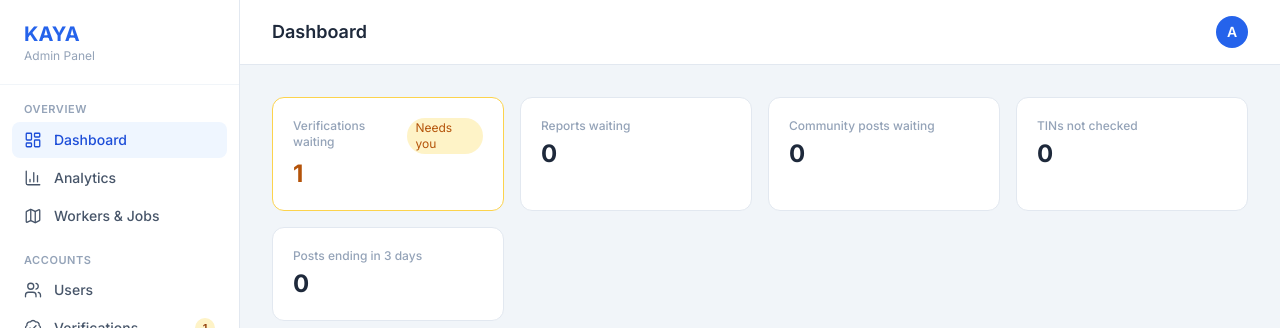
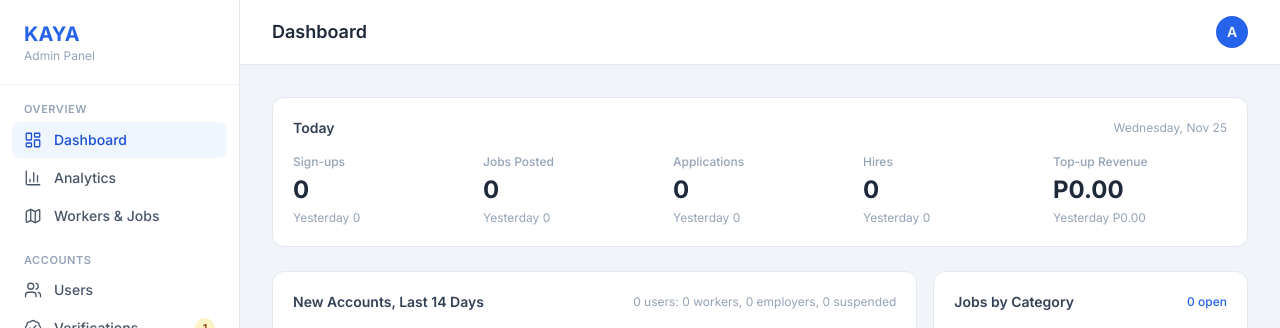
Before and after one commit to CALIMLIM-dev/KAYA-SANA-PERO-HINDI-HUHUHU, a Laravel app: page /admin in a window 1280 px wide. Shown: the top 328 px of the page. Run offline with Laravel 12, Linux system fonts and the light colour scheme; a user stored in the database is signed in; data comes from the database, SQL or seed files in the repository; tables that the repository leaves empty hold one stand-in row (values such as "Sample post"); some libraries are stand-ins or nearby versions.

Commit message:
feat: start date in its own section, verify banner only for the unverified, simpler admin dashboard

```diff
--- a/kaya_backend/app/Http/Controllers/Admin/DashboardController.php
+++ b/kaya_backend/app/Http/Controllers/Admin/DashboardController.php
@@ -38,46 +38,7 @@ class DashboardController extends Controller
             'revenue'      => $this->pair(fn ($from, $to) => (int) CreditPayment::where('status', CreditPayment::STATUS_PAID)->whereBetween('paid_at', [$from, $to])->sum('amount_centavos'), $today, $yesterday),
         ];
 
-        // Queues. Each one is a link to the page that clears it, and each
-        // carries the ability that page needs - a card an analyst can only
-        // bounce off is not information, it is a dead end.
-        $queues = [
-            [
-                'can'   => \App\Enums\AdminRole::VERIFY,
-                'label' => 'Verifications waiting',
-                'count' => Verification::where('status', 'pending')->count(),
-                'route' => route('admin.verifications.index'),
-            ],
-            [
-                'can'   => \App\Enums\AdminRole::CONTENT,
-                'label' => 'Reports waiting',
-                'count' => Report::where('status', 'pending')->count(),
-                'route' => route('admin.reports.index'),
-            ],
-            [
-                'can'   => \App\Enums\AdminRole::CONTENT,
-                'label' => 'Community posts waiting',
-                'count' => \App\Models\CommunityPost::where('status', \App\Models\CommunityPost::STATUS_PENDING)->count(),
-                'route' => route('admin.community.index'),
-            ],
-            [
-                'can'   => \App\Enums\AdminRole::VERIFY,
-                'label' => 'TINs not checked',
-                'count' => EmployerProfile::whereNotNull('tin')->whereNull('tin_verified_at')->count(),
-                'route' => route('admin.verifications.index', ['status' => 'pending']),
-            ],
-            [
-                'can'   => \App\Enums\AdminRole::CONTENT,
-                'label' => 'Posts ending in 3 days',
-                'count' => JobPost::where('status', 'open')->whereBetween('expires_at', [now(), now()->addDays(3)])->count(),
-                'route' => route('admin.jobs.index', ['status' => 'open']),
-            ],
-        ];
-
-        $queues = array_values(array_filter(
-            $queues,
-            fn ($queue) => $request->user()->adminCan($queue['can']),
-        ));
+        // No queue cards: the sidebar already carries each queue as a live badge.
 
         $stats = [
             'total_users'     => User::where('user_type', '!=', 'admin')->count(),
@@ -120,7 +81,7 @@ class DashboardController extends Controller
         $adminActions = AdminAction::with('admin:id,name')->latest('created_at')->take(6)->get();
 
         return view('admin.dashboard.index', compact(
-            'daily', 'queues', 'stats', 'chartLabels', 'chartData', 'jobsByCategory', 'activity', 'adminActions'
+            'daily', 'stats', 'chartLabels', 'chartData', 'jobsByCategory', 'activity', 'adminActions'
         ));
     }
 
--- a/kaya_backend/resources/views/admin/dashboard/index.blade.php
+++ b/kaya_backend/resources/views/admin/dashboard/index.blade.php
@@ -2,22 +2,6 @@
 @section('page-title', 'Dashboard')
 
 @section('content')
-{{-- What needs doing --}}
-<div class="grid grid-cols-4 gap-4 mb-6">
-    @foreach ($queues as $queue)
-        <a href="{{ $queue['route'] }}"
-           class="bg-white rounded-xl border p-5 block hover:border-blue-300 {{ $queue['count'] > 0 ? 'border-amber-300' : 'border-slate-200' }}">
-            <div class="flex items-start justify-between">
-                <p class="text-xs text-slate-400 font-medium">{{ $queue['label'] }}</p>
-                @if ($queue['count'] > 0)
-                    <span class="badge-pending text-xs px-2 py-0.5 rounded-full">Needs you</span>
-                @endif
-            </div>
-            <p class="text-2xl font-bold mt-1 {{ $queue['count'] > 0 ? 'text-amber-700' : 'text-slate-800' }}">{{ $queue['count'] }}</p>
-        </a>
-    @endforeach
-</div>
-
 {{-- Today against yesterday --}}
 <div class="bg-white rounded-xl border border-slate-200 p-5 mb-6">
     <div class="flex items-center justify-between mb-4">
```
Also changed, not shown: kaya_backend/app/Http/Controllers/Api/V1/HomeFeatureController.php (+12 -1 lines), kaya_backend/resources/views/admin/analytics/index.blade.php (+4 -3 lines), kaya_backend/tests/Feature/AdminPanelTest.php (+4 -3 lines), kaya_backend/tests/Feature/HomeBannerTest.php (+16 -0 lines), kaya_app/test/goldens/post_job_schedule.png, 2 other files.
